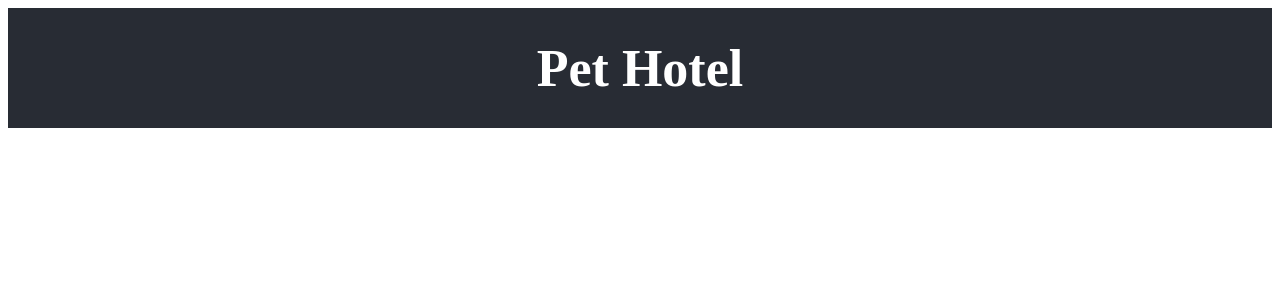
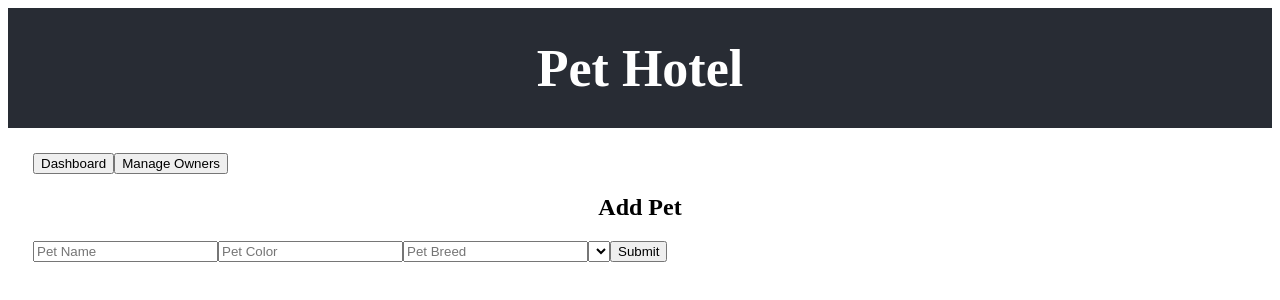
Before and after one commit to T-Dourgarian/Pet-Hotel-Client, a React (Create React App) app: page / in a window 1280 px wide. Shown: the top 300 px of the page. Built offline with nearby package versions, Linux system fonts and the light colour scheme.

Commit message:
setup app and complete pet form component

```diff
--- a/src/components/App.css
+++ b/src/components/App.css
@@ -23,6 +23,14 @@
   color: #61dafb;
 }
 
+.nav-buttons {
+  display: flex;
+}
+
+.content-container {
+  padding: 25px;
+}
+
 @keyframes App-logo-spin {
   from {
     transform: rotate(0deg);
--- a/src/components/App.js
+++ b/src/components/App.js
@@ -1,5 +1,8 @@
 import React, { Component } from 'react';
 import './App.css';
+
+// component imports
+import PetForm from './PetForm/PetForm';
 
 class App extends Component {
   state = {
@@ -18,6 +21,25 @@ class App extends Component {
         <header className="App-header">
           <h1>Pet Hotel</h1>
         </header>
+        <div className="content-container">
+          <div className="nav-buttons">
+            <button onClick={this.handleClick}>Dashboard</button>
+            <button onClick={this.handleClick}>Manage Owners</button>
+          </div>
+          {!this.state.mode &&
+            <>
+              <PetForm />
+              {/* pet form component here
+          pet table component here */}
+            </>
+          }
+          {this.state.mode &&
+            <>
+              {/* owner form component here
+          owner table component here */}
+            </>
+          }
+        </div>
       </div>
     );
   }
--- /dev/null
+++ b/src/components/PetForm/PetForm.css
@@ -0,0 +1,3 @@
+.pet-form-inputs {
+    display: flex;
+}
--- /dev/null
+++ b/src/components/PetForm/PetForm.js
@@ -0,0 +1,46 @@
+import React, { Component } from 'react';
+import { connect } from 'react-redux';
+import './PetForm.css'
+
+export class PetForm extends Component {
+    state = {
+        pet: {
+            name: '',
+            color: '',
+            breed: '',
+            owner: '',
+        }
+    }
+
+    handleChange = (prop, event) => {
+        this.setState({
+            pet: {
+                ...this.state.pet,
+                [prop]: event.target.value
+            }
+        })
+    }
+
+    handleClick = () => {
+        this.props.dispatch({type: 'ADD_PET', payload: this.state.pet})
+    }
+
+    render() {
+        return (
+            <>
+            <h2>Add Pet</h2>
+            <div className="pet-form-inputs">
+                <input onChange={(event) => this.handleChange('name', event)} placeholder="Pet Name"/>
+                <input onChange={(event) => this.handleChange('color', event)} placeholder="Pet Color"/>
+                <input onChange={(event) => this.handleChange('breed', event)} placeholder="Pet Breed"/>
+                <select>
+                    {/* map through owner names from DB to populate <option></option>'s */}
+                </select>
+                <button onClick={this.handleClick}>Submit</button>
+            </div>
+            </>
+        )
+    }
+}
+
+export default connect()(PetForm);
--- a/src/index.js
+++ b/src/index.js
@@ -6,15 +6,25 @@ import {createStore, combineReducers,applyMiddleware} from 'redux';
 import {Provider} from 'react-redux';
 import logger from 'redux-logger';
 import createSagaMiddleWare from 'redux-saga';
-import {takeEvery, put} from 'redux-saga/effects';
+import {takeEvery, takeLatest, put} from 'redux-saga/effects';
 
 function* rootSaga() {
     yield takeEvery('GET_PETS',petsSaga);
+    yield takeLatest('ADD_PET', addPetSaga);
 }
 
 function* petsSaga(action) {
     // axios req to get data
     // call 'SET_PET_INFO' reducer
+}
+
+function* addPetSaga(action) {
+    try {
+        console.log(action.payload);
+    }
+    catch (error) {
+        console.log('error in addPetSaga', error);
+    }
 }
 
 const sagaMiddleware = createSagaMiddleWare();
```
